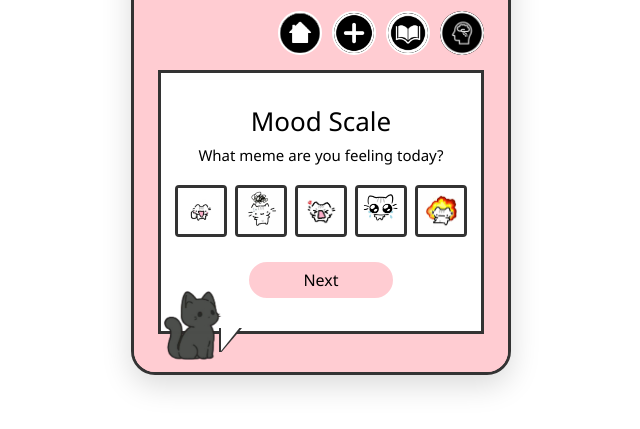
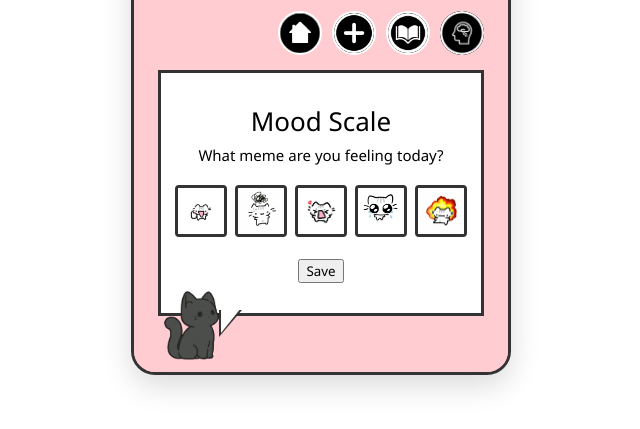
Before and after one commit to AnnikaWang/my-popup-app, an Electron app: page index.html in a window 1280 px wide. Shown: the part 265-694 px from the top of the page, without its empty margins (319-959 px from the left). Drawn offline with Linux system fonts and the light colour scheme.

Commit message:
home save button updates

```diff
--- a/index.html
+++ b/index.html
@@ -55,7 +55,7 @@
                         <div class="meme-box" onclick="selectMeme(this)"><img src="assets/fire.jpg" alt="Fire"></div>
                     </div>
 
-                    <button type="button" class="bubble-next-btn" id="bubble-next-btn">Next</button>
+                    <button type="button" class="bubble-save-btn" id="bubble-save-btn">Save</button>
                 </div>
 
                 <div class="cat-companion">
--- a/script.js
+++ b/script.js
@@ -27,9 +27,9 @@ document.addEventListener('DOMContentLoaded', () => {
     // ==========================================================================
     // 1. HOME DASHBOARD ROUTING
     // ==========================================================================
-    const bubbleNextBtn = document.querySelector('.bubble-next-btn');
-    if (bubbleNextBtn) {
-        bubbleNextBtn.addEventListener('click', () => {
+    const bubbleSaveBtn = document.querySelector('.bubble-save-btn');
+    if (bubbleSaveBtn) {
+        bubbleSaveBtn.addEventListener('click', () => {
             switchScreen(profileScreen);
         });
     }
```
